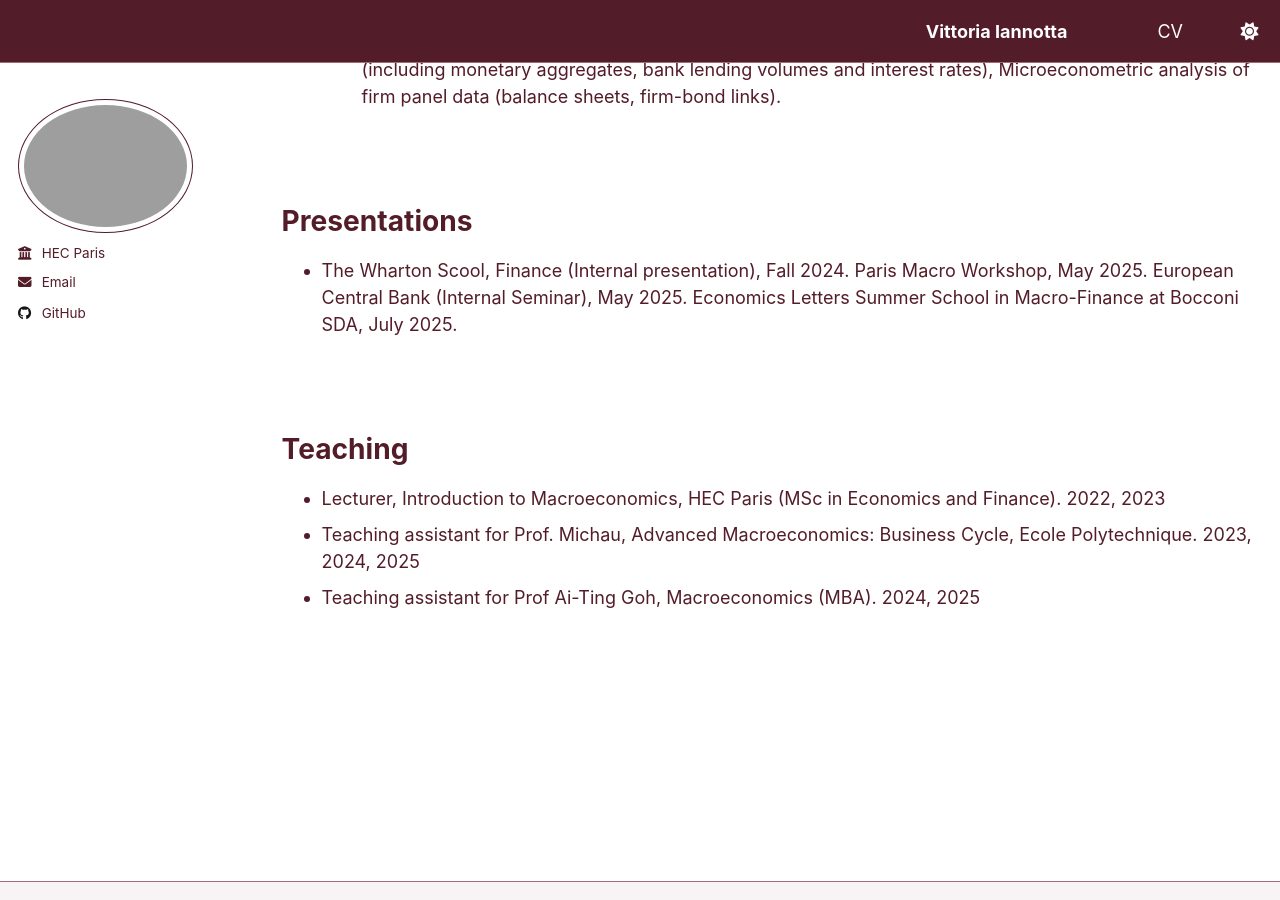
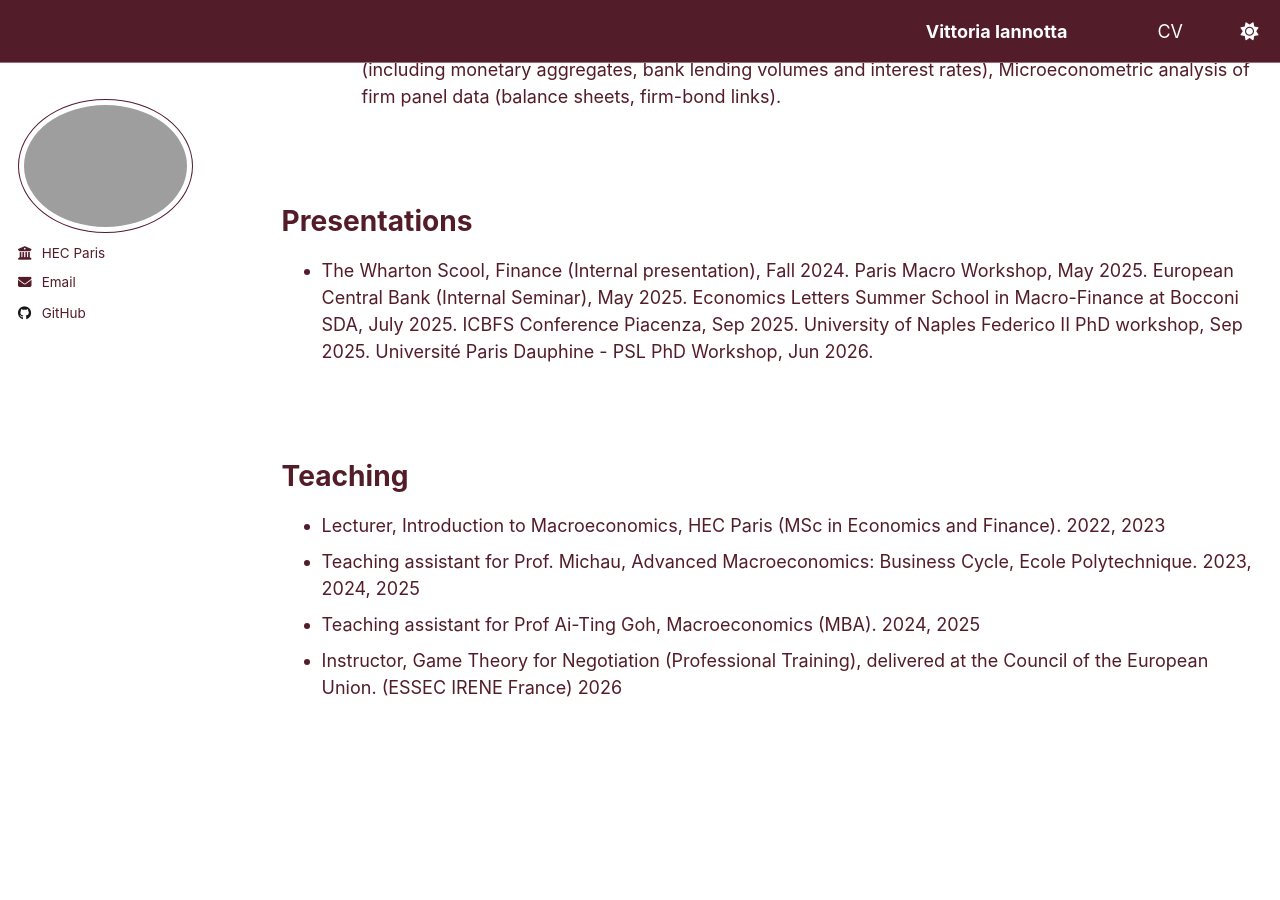
Before and after one commit to vittoriaiannotta/vittoriaiannotta.github.io, a Jekyll site: the page built from _pages/cv.md, in a window 1280 px wide and 900 px high, scrolled down 1440 px. Built offline with Jekyll 4.4.1, drawn with Linux system fonts in a browser that asks for light colours.

Commit message:
Add new presentations and teaching experience

```diff
--- a/_pages/cv.md
+++ b/_pages/cv.md
@@ -57,7 +57,7 @@ Microeconometric analysis of firm panel data (balance sheets, firm-bond links).
 
 Presentations
 ======
-* The Wharton Scool, Finance (Internal presentation), Fall 2024. Paris Macro Workshop, May 2025. European Central Bank (Internal Seminar), May 2025. Economics Letters Summer School in Macro-Finance at Bocconi SDA, July 2025.
+* The Wharton Scool, Finance (Internal presentation), Fall 2024. Paris Macro Workshop, May 2025. European Central Bank (Internal Seminar), May 2025. Economics Letters Summer School in Macro-Finance at Bocconi SDA, July 2025. ICBFS Conference Piacenza, Sep 2025. University of Naples Federico II PhD workshop, Sep 2025. Université Paris Dauphine - PSL PhD Workshop, Jun 2026.
 
 <br><br>
 
@@ -66,3 +66,4 @@ Teaching
 * Lecturer, Introduction to Macroeconomics, HEC Paris (MSc in Economics and Finance). 2022, 2023
 * Teaching assistant for Prof. Michau, Advanced Macroeconomics: Business Cycle, Ecole Polytechnique. 2023, 2024, 2025
 * Teaching assistant for Prof Ai-Ting Goh, Macroeconomics (MBA). 2024, 2025
+* Instructor, Game Theory for Negotiation (Professional Training), delivered at the Council of the European Union. (ESSEC IRENE France) 2026
```
